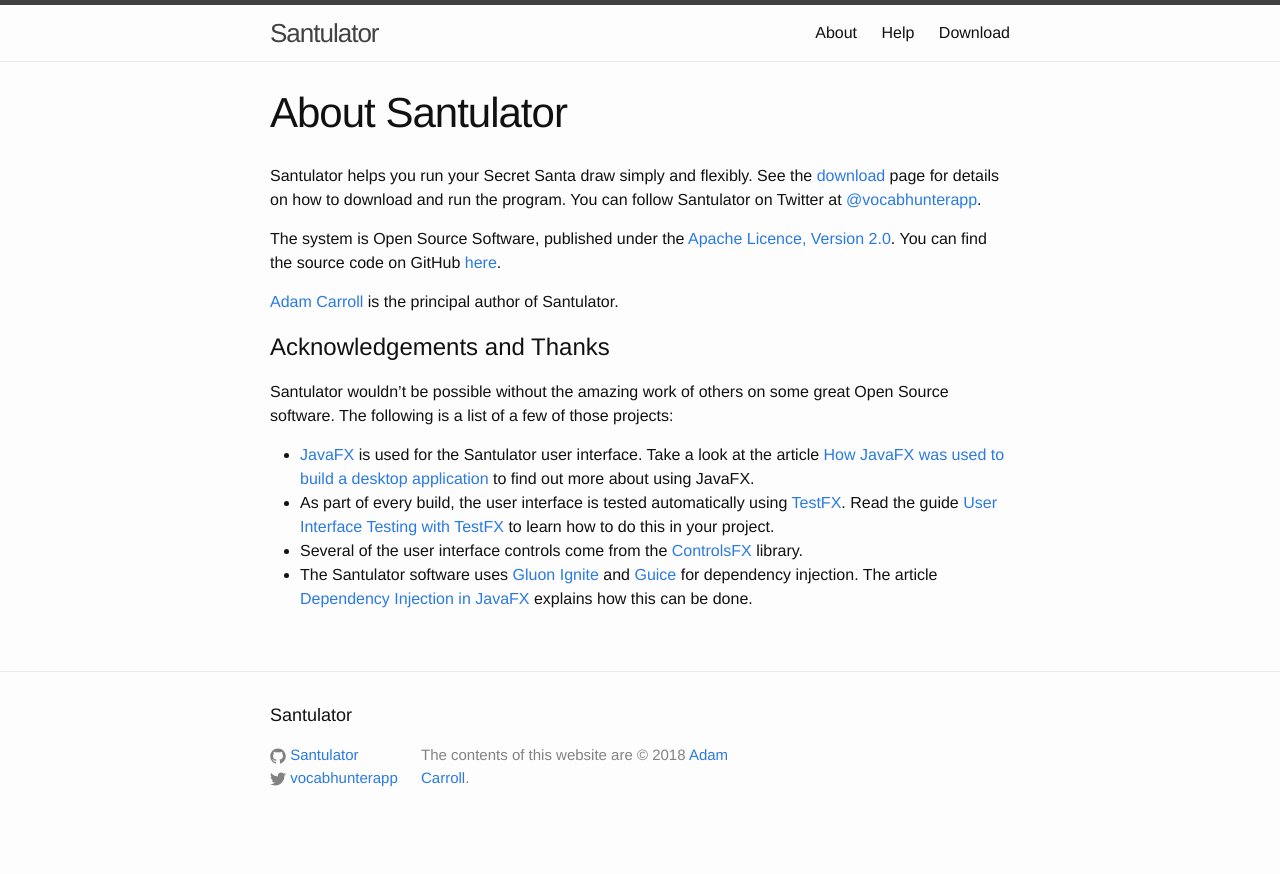
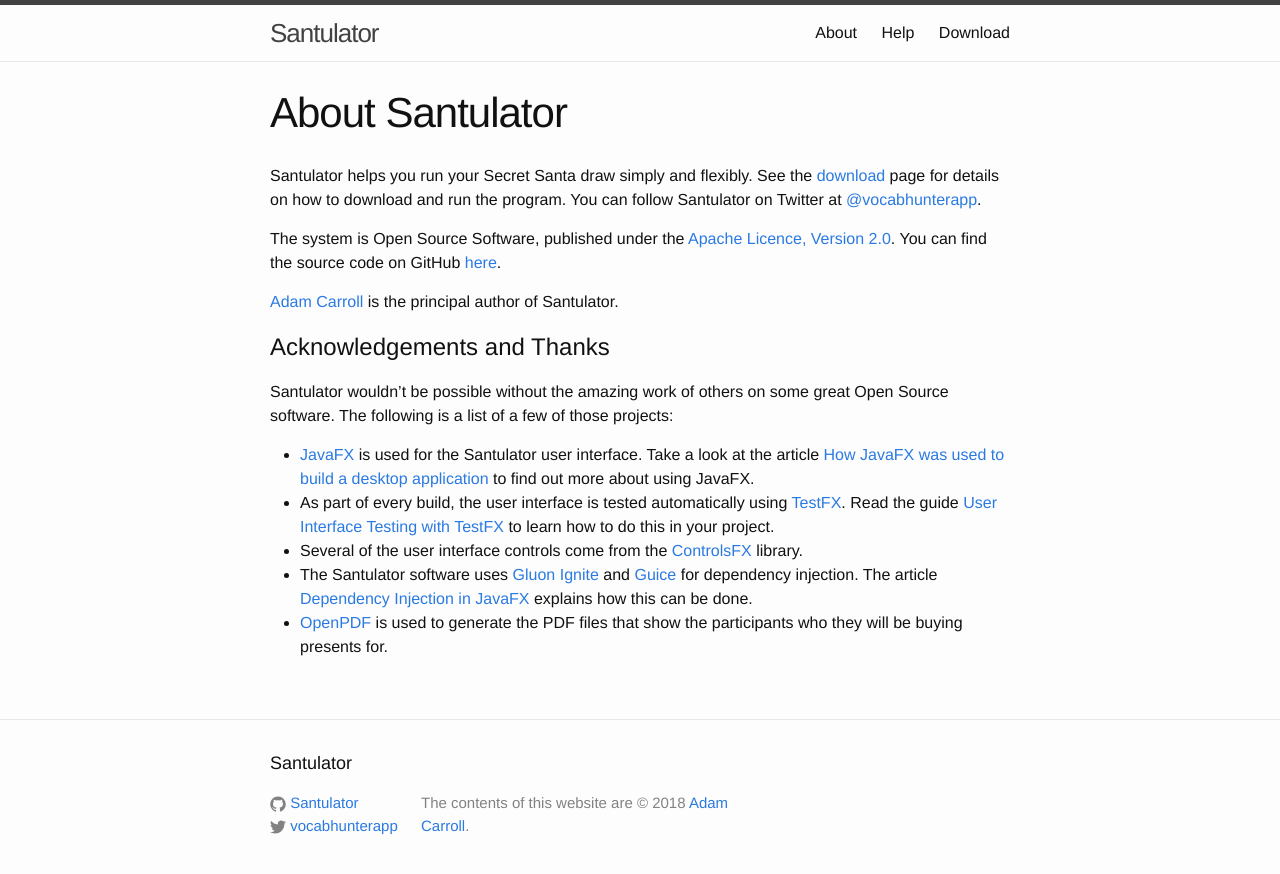
Before and after one commit to Santulator/santulator.github.io, a Jekyll site: the page built from about.md, in a window 1280 px wide. Shown: the top 874 px of the page. Built offline with Jekyll 4.4.1, drawn with Linux system fonts in a browser that asks for light colours.

Commit message:
Added OpenPDF to the About page

```diff
--- a/about.md
+++ b/about.md
@@ -22,6 +22,7 @@
 * As part of every build, the user interface is tested automatically using [TestFX].  Read the guide [User Interface Testing with TestFX] to learn how to do this in your project.
 * Several of the user interface controls come from the [ControlsFX] library.
 * The Santulator software uses [Gluon Ignite] and [Guice] for dependency injection.  The article [Dependency Injection in JavaFX] explains how this can be done.
+* [OpenPDF] is used to generate the PDF files that show the participants who they will be buying presents for.
 
 [Adam Carroll]:https://github.com/AdamCarroll/
 [download]:/download
@@ -37,3 +38,4 @@
 [Gluon Ignite]:http://gluonhq.com/labs/ignite/
 [Guice]:https://github.com/google/guice
 [TestFX]:https://github.com/TestFX/TestFX
+[OpenPDF]:https://github.com/LibrePDF/OpenPDF
```
